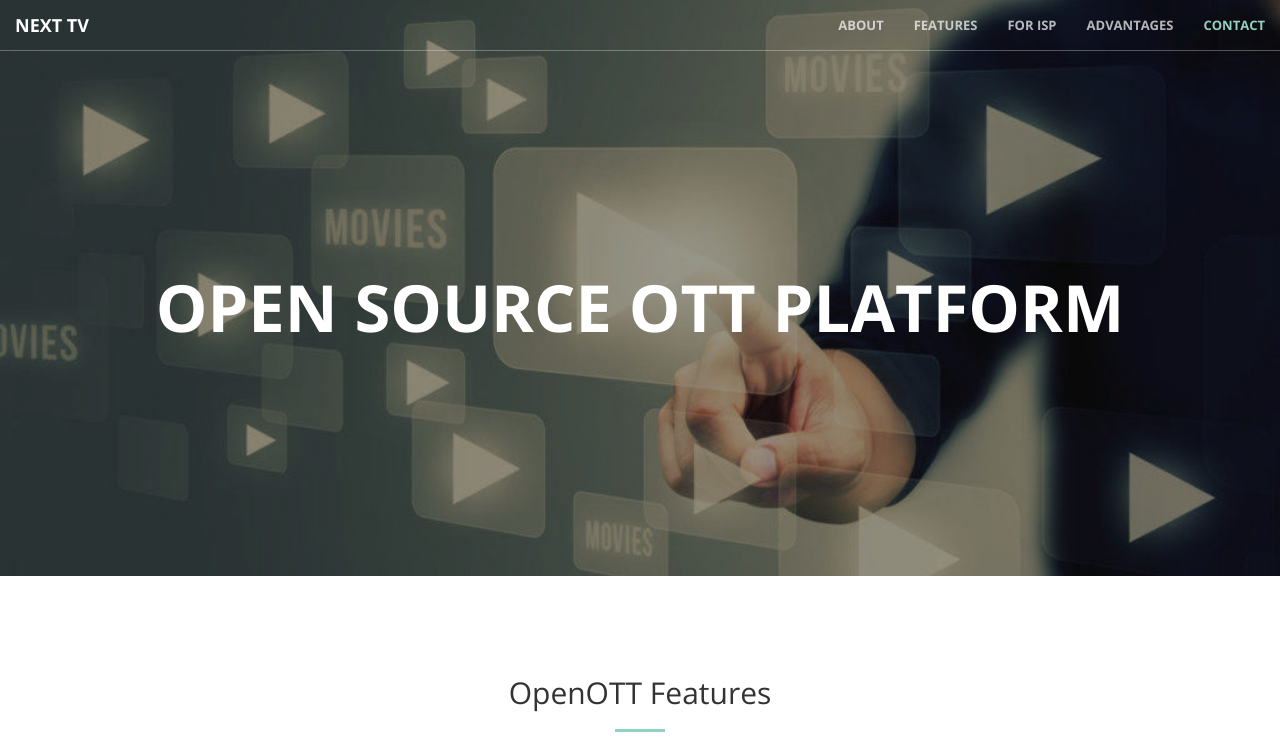
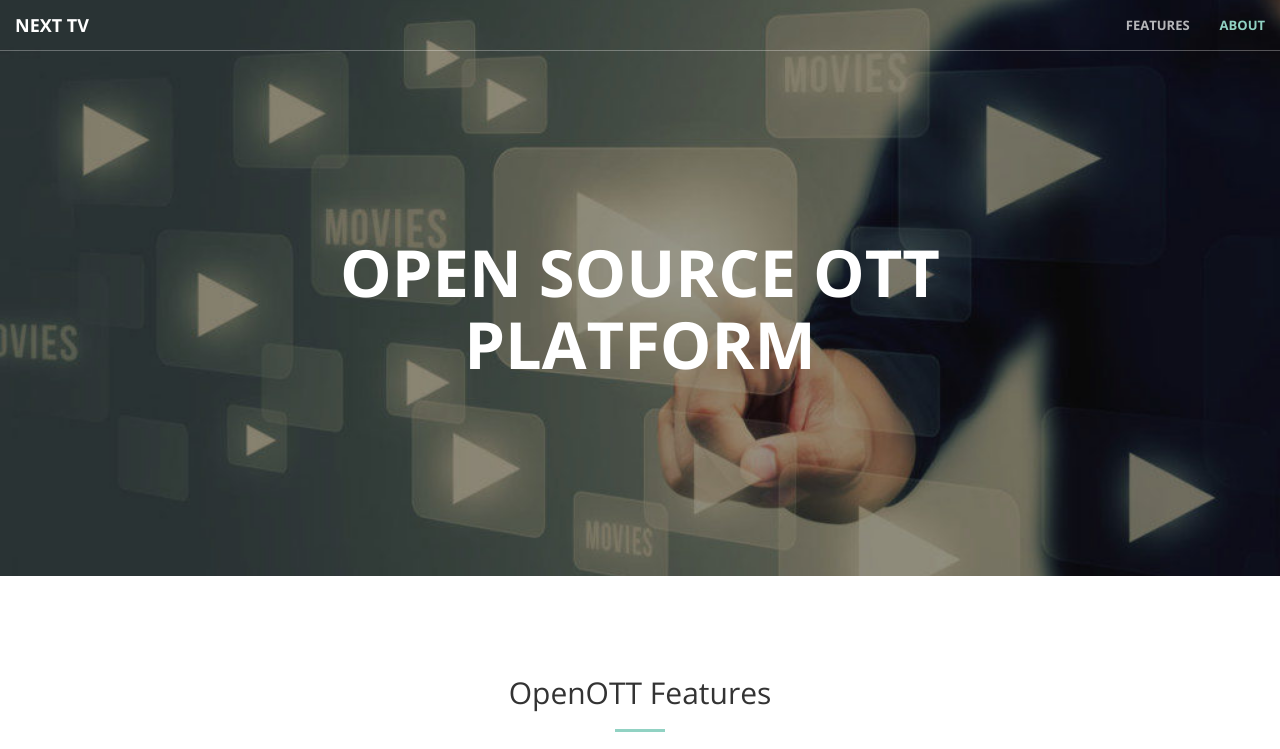
Before and after one commit to nexttv/nexttv.github.io, a plain HTML site: page index.html in a window 1280 px wide. Shown: the top 749 px of the page. Drawn offline with nearby package versions, Linux system fonts and the light colour scheme.

Commit message:
updated menu

```diff
--- a/index.html
+++ b/index.html
@@ -68,19 +68,10 @@
             <div class="collapse navbar-collapse" id="bs-example-navbar-collapse-1">
                 <ul class="nav navbar-nav navbar-right">
                     <li>
-                        <a class="page-scroll" href="#about">About</a>
-                    </li>
-                    <li>
                         <a class="page-scroll" href="#features">Features</a>
                     </li>
                     <li>
-                        <a class="page-scroll" href="#isp">For ISP</a>
-                    </li>
-                    <li>
-                        <a class="page-scroll" href="#advantages">Advantages</a>
-                    </li>
-                    <li>
-                        <a class="page-scroll" href="#contact">Contact</a>
+                        <a class="page-scroll" href="#contact">About</a>
                     </li>
                 </ul>
             </div>
@@ -92,7 +83,7 @@
     <header>
         <div class="header-content">
             <div class="header-content-inner">
-                <h1>Open Source OTT platform</h1>
+                <h1>Open Source OTT<br>platform</h1>
             </div>
         </div>
     </header>
```
